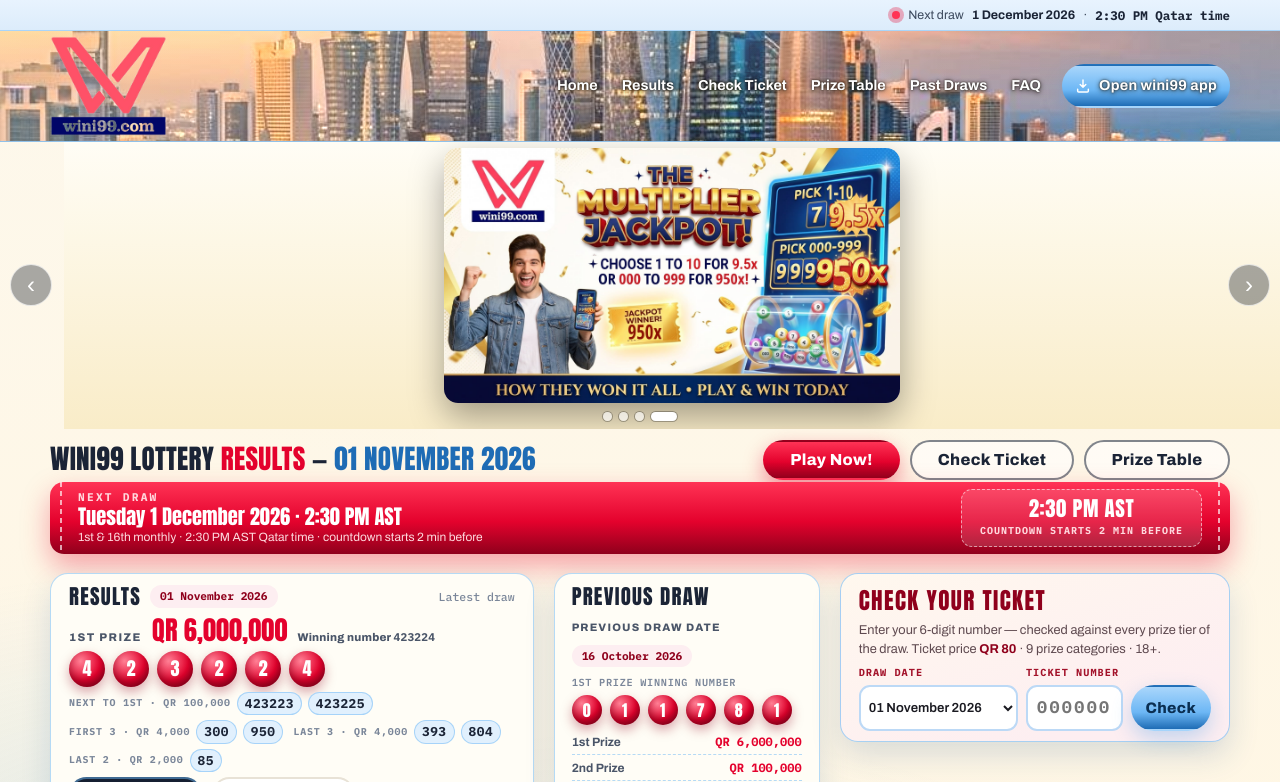
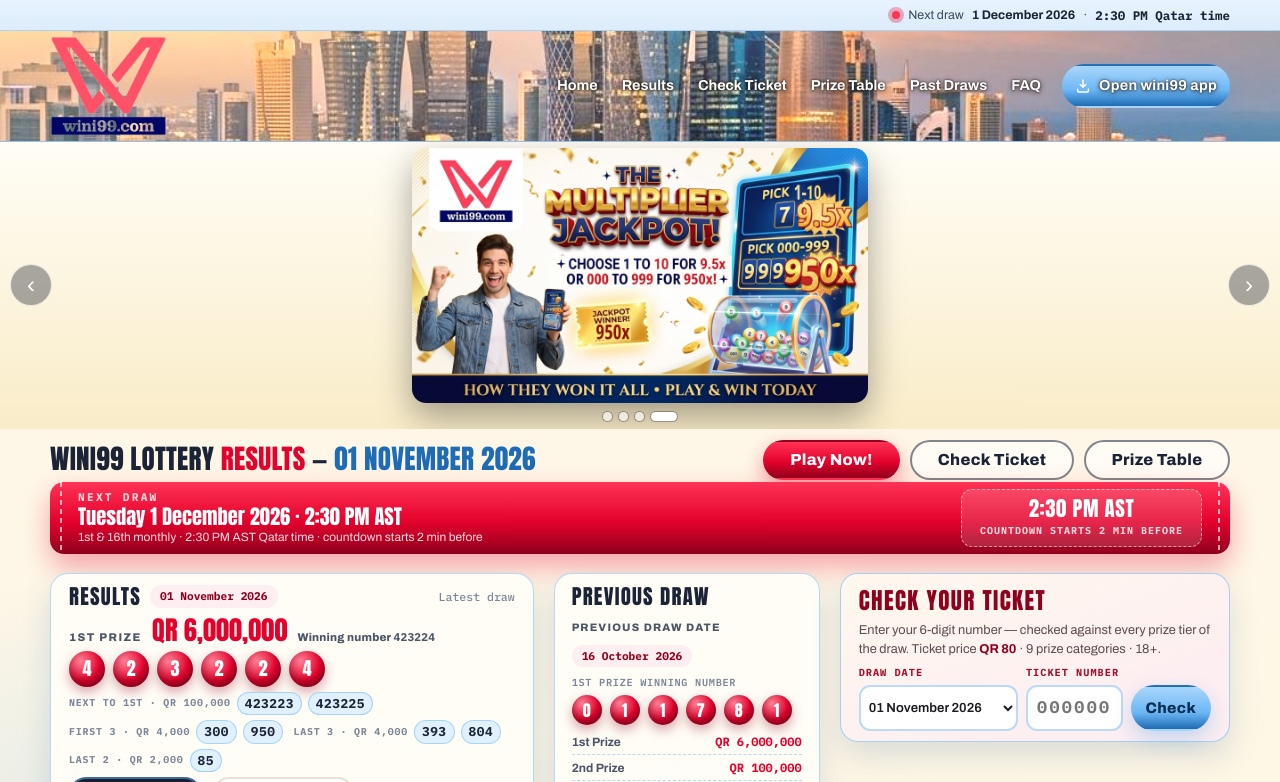
Before and after one commit to morshedsarwar00-a11y/wini99, a plain HTML site: page index.html in a window 1280 px wide. Both pictures are taken after a click on the button "Previous slide". Shown: the top 782 px of the page. Drawn offline with Linux system fonts and the light colour scheme.

Commit message:
Banner slide: grid-area auto so absolute slide spans the full carousel box (centred image)

```diff
--- a/index.html
+++ b/index.html
@@ -1686,7 +1686,7 @@
          so the image never slides under the dots; the image itself
          is a framed card (radius + shadow) on a cream background
          that matches the poster's own cream. */
-      .hero-slide.hc-banner{display:block;position:absolute;inset:0;padding:0;background:linear-gradient(180deg,#fffdf5,#f9ecc8)}
+      .hero-slide.hc-banner{display:block;position:absolute;inset:0;grid-area:auto;padding:0;background:linear-gradient(180deg,#fffdf5,#f9ecc8)}
       .hc-banner-link{display:flex;align-items:center;justify-content:center;width:100%;height:100%;padding:6px 12px 26px;box-sizing:border-box}
       .hc-banner-link img{display:block;max-width:100%;max-height:100%;width:auto;height:auto;border-radius:14px;box-shadow:0 14px 34px rgba(0,0,0,.35)}
       .hc-prev,.hc-next{position:absolute;top:50%;transform:translateY(-50%);z-index:4;width:42px;height:42px;min-height:42px;border-radius:50%;border:1.5px solid rgba(255,255,255,.7);background:rgba(11,18,32,.35);color:#fff;font-size:1.5rem;line-height:1;cursor:pointer;display:grid;place-items:center;padding:0}
```
